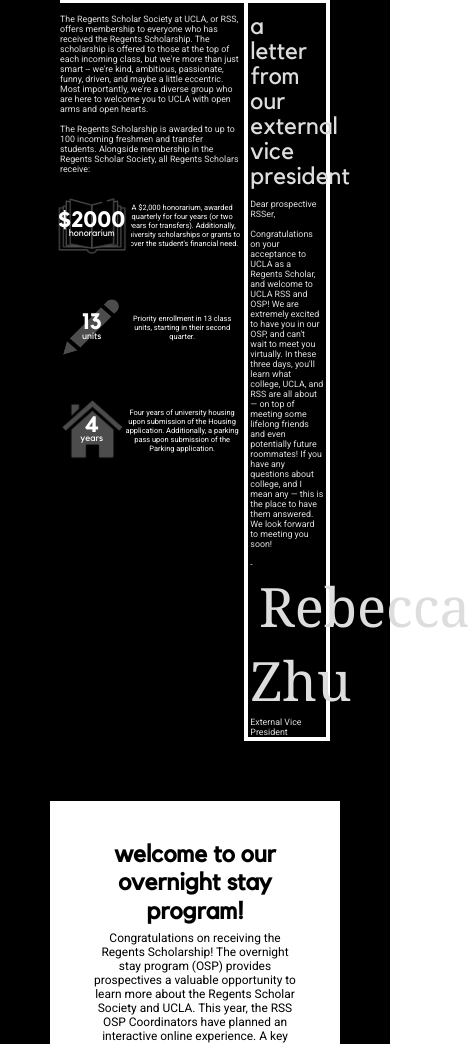
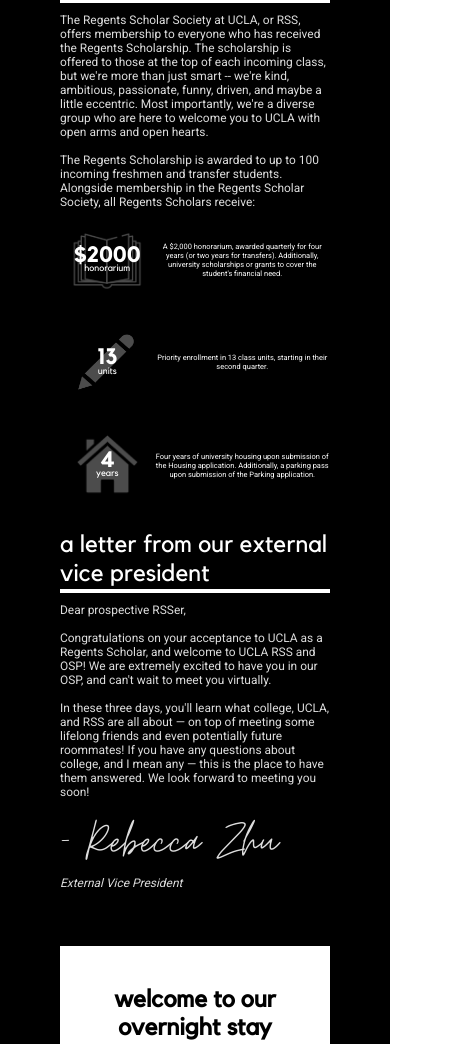
Before and after one commit to rishisankar/rssla.org, a React app: page /prospectives in a window 390 px wide. Shown: the part 590-1634 px from the top of the page, 470 px wide, since content can reach past the window. Built offline with nearby package versions, Linux system fonts and the light colour scheme.

Commit message:
we are rss panel mobile version

```diff
--- /dev/null
+++ b/public/fonts/moontime/moontime.css
@@ -0,0 +1,6 @@
+@font-face {
+    font-family: 'Moontime';
+    font-style: normal;
+    font-weight: normal;
+    src: local('Moontime'), url('MoonTime-Regular.ttf') format('truetype');
+}
--- a/src/routes/Prospectives.js
+++ b/src/routes/Prospectives.js
@@ -8,6 +8,27 @@
 import './prospectives.css';
 
 class Prospectives extends Component {
+    constructor(props) {
+        super(props);
+        this.state = {
+            width: window.innerWidth
+        }
+        this.updateWindowDimensions = this.updateWindowDimensions.bind(this);
+    }
+
+    componentDidMount() {
+        this.updateWindowDimensions();
+        window.addEventListener('resize', this.updateWindowDimensions);
+    }
+
+    componentWillUnmount() {
+        window.removeEventListener('resize', this.updateWindowDimensions);
+    }
+
+    updateWindowDimensions() {
+        this.setState({ width: window.innerWidth });
+    }
+
     render() {
         return (
             <RSSPage className="prospectives">
@@ -18,62 +39,7 @@
                     valign="65%"
                 />
 
-                { /* Brandon */ }
-                <TextPanel heading="we are rss" id="we-are-rss-panel">
-                    <div className="we_are_rss_wrapper">
-                        <div className="benefits_list">
-                            The Regents Scholar Society at UCLA, or RSS, offers membership to everyone who has received the
-                            Regents Scholarship.
-                            The scholarship is offered to those at the top of each incoming class, but
-                            we're more than just smart -- we're kind, ambitious, passionate, funny, driven, and
-                            maybe a little eccentric. Most importantly, we're a diverse group who are here to
-                            welcome you to UCLA with open arms and open hearts.
-                            <br /><br />
-                            The Regents Scholarship is awarded to up to 100 incoming freshmen
-                            and transfer students. Alongside membership in the Regents Scholar Society,
-                            all Regents Scholars receive:
-                            <BenefitWrapper>
-                                <BenefitDescription
-                                    heading="$2000"
-                                    subheading="honorarium"
-                                    desc="A $2,000 honorarium, awarded quarterly for four years (or two years for transfers).
-                                        Additionally, university scholarships or grants to cover the student's financial need."
-                                    bgr="openbook.png"
-                                />
-                                <BenefitDescription
-                                    heading="13"
-                                    subheading="units"
-                                    desc="Priority enrollment in 13 class units, starting in their second quarter."
-                                    bgr="pencil.png"
-                                    scale="90%"
-                                />
-                                <BenefitDescription
-                                    heading="4"
-                                    subheading="years"
-                                    desc="Four years of university housing upon submission of the Housing application.
-                                        Additionally, a parking pass upon submission of the Parking application."
-                                    bgr="house.png"
-                                    scale="90%"
-                                />
-                            </BenefitWrapper>
-                        </div>
-                        <div className='letter_wrapper'>
-                            <span style={{fontSize: "calc(20px + 1.1vw)", fontFamily: "Kollektif"}}>a letter from our external vice president</span>
-                            <br /><br />
-                            Dear prospective RSSer,
-                            <br /><br />
-                            Congratulations on your acceptance to UCLA as a Regents Scholar, and welcome to UCLA RSS and OSP!
-                            We are extremely excited to have you in our OSP, and can't wait to meet you virtually.
-                            In these three days, you'll learn what college, UCLA, and RSS are all about — on top of meeting
-                            some lifelong friends and even potentially future roommates! If you have any questions about college,
-                            and I mean any — this is the place to have them answered. We look forward to meeting you soon!
-                            <br /> <br />
-                            - &nbsp;&nbsp;&nbsp;&nbsp;<span style={{fontSize: "calc(50px + 1.1vw)", fontFamily: "Cambria"}}>Rebecca Zhu</span>
-                            <br />
-                            External Vice President
-                        </div>
-                    </div>
-                </TextPanel>
+                <ProspectivesIntro width={this.state.width} />
 
                 { /* Daniel */ }
                 <div className="welcome_wrapper">
@@ -115,4 +81,141 @@
     }
 }
 
+class ProspectivesIntro extends Component {
+    render() {
+        if (this.props.width >= 900) {
+            return this.renderLarge();
+        } else {
+            return this.renderSmall();
+        }
+    }
+
+    renderLarge() {
+        return (
+            <React.Fragment>
+                { /* Brandon */ }
+                <TextPanel heading="we are rss" id="we-are-rss-panel">
+                    <div className="we_are_rss_wrapper">
+                        <div className="benefits_list">
+                            The Regents Scholar Society at UCLA, or RSS, offers membership to everyone who has received the
+                            Regents Scholarship.
+                            The scholarship is offered to those at the top of each incoming class, but
+                            we're more than just smart -- we're kind, ambitious, passionate, funny, driven, and
+                            maybe a little eccentric. Most importantly, we're a diverse group who are here to
+                            welcome you to UCLA with open arms and open hearts.
+                            <br /><br />
+                            The Regents Scholarship is awarded to up to 100 incoming freshmen
+                            and transfer students. Alongside membership in the Regents Scholar Society,
+                            all Regents Scholars receive:
+                            <BenefitWrapper>
+                                <BenefitDescription
+                                    heading="$2000"
+                                    subheading="honorarium"
+                                    desc="A $2,000 honorarium, awarded quarterly for four years (or two years for transfers).
+                                        Additionally, university scholarships or grants to cover the student's financial need."
+                                    bgr="openbook.png"
+                                />
+                                <BenefitDescription
+                                    heading="13"
+                                    subheading="units"
+                                    desc="Priority enrollment in 13 class units, starting in their second quarter."
+                                    bgr="pencil.png"
+                                    scale="90%"
+                                />
+                                <BenefitDescription
+                                    heading="4"
+                                    subheading="years"
+                                    desc="Four years of university housing upon submission of the Housing application.
+                                        Additionally, a parking pass upon submission of the Parking application."
+                                    bgr="house.png"
+                                    scale="90%"
+                                />
+                            </BenefitWrapper>
+                        </div>
+                        <div className='letter_wrapper'>
+                            <div className="evp_letter_header">
+                                a letter from our external vice president
+                            </div>
+                            <div className="evp_letter_body">
+                                Dear prospective RSSer,
+                                <br/><br/>
+                                Congratulations on your acceptance to UCLA as a Regents Scholar, and welcome to UCLA RSS and OSP!
+                                We are extremely excited to have you in our OSP, and can't wait to meet you virtually.
+                                <br/><br/>
+                                In these three days, you'll learn what college, UCLA, and RSS are all about — on top of meeting
+                                some lifelong friends and even potentially future roommates! If you have any questions about college,
+                                and I mean any — this is the place to have them answered. We look forward to meeting you soon!
+                            </div>
+                            <div className="evp_letter_signature">- Rebecca Zhu</div>
+                            <div className="evp_letter_title">
+                                External Vice President
+                            </div>
+                        </div>
+                    </div>
+                </TextPanel>
+            </React.Fragment>
+        )
+    }
+
+    renderSmall() {
+        return (
+            <React.Fragment>
+                <TextPanel heading="we are rss" id="we-are-rss-panel">
+                    The Regents Scholar Society at UCLA, or RSS, offers membership to everyone who has received the
+                    Regents Scholarship.
+                    The scholarship is offered to those at the top of each incoming class, but
+                    we're more than just smart -- we're kind, ambitious, passionate, funny, driven, and
+                    maybe a little eccentric. Most importantly, we're a diverse group who are here to
+                    welcome you to UCLA with open arms and open hearts.
+                    <br /><br />
+                    The Regents Scholarship is awarded to up to 100 incoming freshmen
+                    and transfer students. Alongside membership in the Regents Scholar Society,
+                    all Regents Scholars receive:
+                    <BenefitWrapper>
+                        <BenefitDescription
+                            heading="$2000"
+                            subheading="honorarium"
+                            desc="A $2,000 honorarium, awarded quarterly for four years (or two years for transfers).
+                                Additionally, university scholarships or grants to cover the student's financial need."
+                            bgr="openbook.png"
+                        />
+                        <BenefitDescription
+                            heading="13"
+                            subheading="units"
+                            desc="Priority enrollment in 13 class units, starting in their second quarter."
+                            bgr="pencil.png"
+                            scale="90%"
+                        />
+                        <BenefitDescription
+                            heading="4"
+                            subheading="years"
+                            desc="Four years of university housing upon submission of the Housing application.
+                                Additionally, a parking pass upon submission of the Parking application."
+                            bgr="house.png"
+                            scale="90%"
+                        />
+                    </BenefitWrapper>
+                </TextPanel>
+                <TextPanel heading="a letter from our external vice president" id="small-letter-panel">
+                    <div className="evp_letter_body">
+                        Dear prospective RSSer,
+                        <br/><br/>
+                        Congratulations on your acceptance to UCLA as a Regents Scholar, and welcome to UCLA RSS and OSP!
+                        We are extremely excited to have you in our OSP, and can't wait to meet you virtually.
+                        <br/><br/>
+                        In these three days, you'll learn what college, UCLA, and RSS are all about — on top of meeting
+                        some lifelong friends and even potentially future roommates! If you have any questions about college,
+                        and I mean any — this is the place to have them answered. We look forward to meeting you soon!
+                    </div>
+                    <div className="evp_letter_signature">- Rebecca Zhu</div>
+                    <div className="evp_letter_title">
+                        External Vice President
+                    </div>
+                </TextPanel>
+            </React.Fragment>
+        )
+    }
+
+}
+
 export default Prospectives;
--- a/src/routes/prospectives.css
+++ b/src/routes/prospectives.css
@@ -14,29 +14,66 @@
     font-style: italic;
 }
 
-.prospectives #we-are-rss-panel .text-panel-content {
-    padding-top: 0px;
-
-}
 .prospectives .we_are_rss_wrapper {
     display: flex;
 }
 .prospectives .benefits_list {
     float: left;
-    width: 70%;
-    padding-right: 1%;
+    width: calc(100% - 200px - 13vw);
+    padding-right: 4%;
     padding-top: 15px;
 }
 
 .prospectives .letter_wrapper {
     float: right;
-    width: calc(30% - 8px);
+    width: calc(200px + 13vw);
     border-bottom: 4px solid white;
     border-left: 4px solid white;
     border-right: 4px solid white;
     padding-top: 15px;
     padding-right: 1%;
     padding-left: 1%;
+}
+
+.prospectives .evp_letter_header {
+    font-size: calc(22px + 1.1vw);
+    font-family: "Kollektif";
+}
+
+.prospectives .evp_letter_body {
+    padding-bottom: calc(10px + 0.5vw);
+}
+
+.prospectives .evp_letter_signature {
+    font-size: calc(50px + 1.1vw);
+    font-family: "Moontime";
+}
+
+.prospectives .evp_letter_title {
+    font-style: italic;
+}
+
+@media (min-width: 900px) {
+    .prospectives #we-are-rss-panel .text-panel-content {
+        padding-top: 0px;
+    }
+
+    .prospectives #we-are-rss-panel {
+        padding-bottom: 0px;
+    }
+
+    .prospectives .evp_letter_body {
+        padding-top: calc(10px + 0.5vw);
+    }
+    .prospectives .evp_letter_title {
+        padding-bottom: 30px;
+    }
+}
+
+@media (max-width: 840px) {
+    .prospectives #we-are-rss-panel {
+        padding-bottom: 0px;
+    }
 }
 
 .prospectives .welcome_header {
@@ -53,17 +90,17 @@
 }
 
 .prospectives .welcome_wrapper {
-    margin:0px auto;
-    padding-left: 50px;
-    padding-right: 50px;
+    margin-top: -4px;
+    padding-left: 60px;
+    padding-right: 60px;
     background-color: black;
 }
 
 .prospectives .welcome_to_osp{
-    padding: 40px;
-    padding-top: 0px;
+    padding-top: 5px;
     padding-right: 40px;
     padding-left: 40px;
+    padding-bottom: 40px;
     text-align: center;
     background-color:white;
     font-family: "Roboto", sans-serif;
@@ -97,10 +134,3 @@
 .prospectives #osp_panel .text-panel-content {
     padding-top: 0;
 }
-
-@media (max-width: 840px) {
-    .prospectives #we-are-rss-panel .text-panel-content {
-        font-size: calc(3px + 1.5vw);
-        margin-top: calc(-2px - 0.5vw);
-    }
-}
```
Also changed, not shown: public/index.html (+2 -0 lines), src/util/benefit_description.css (+48 -0 lines), public/fonts/moontime/MoonTime-Regular.ttf (added).
